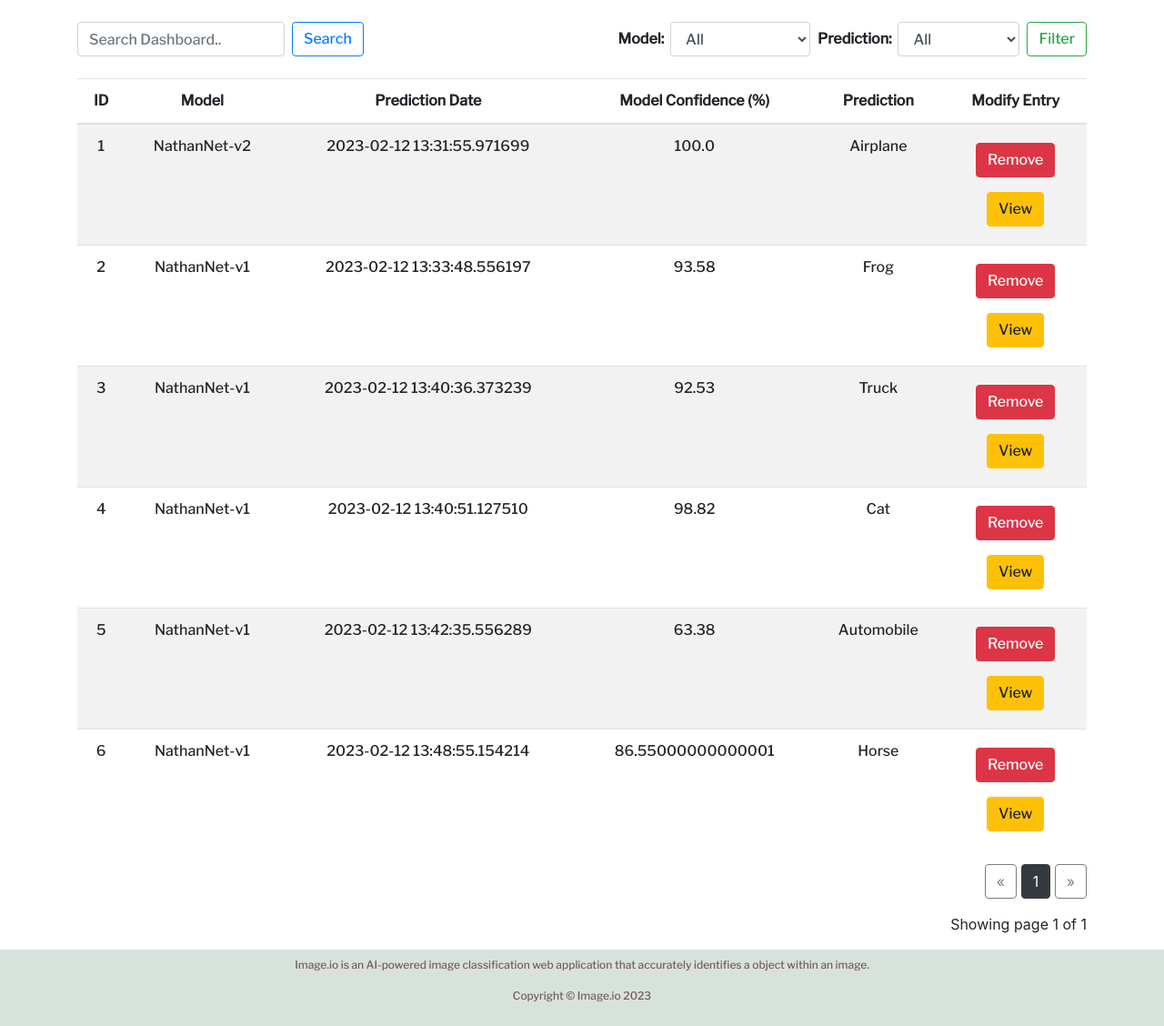
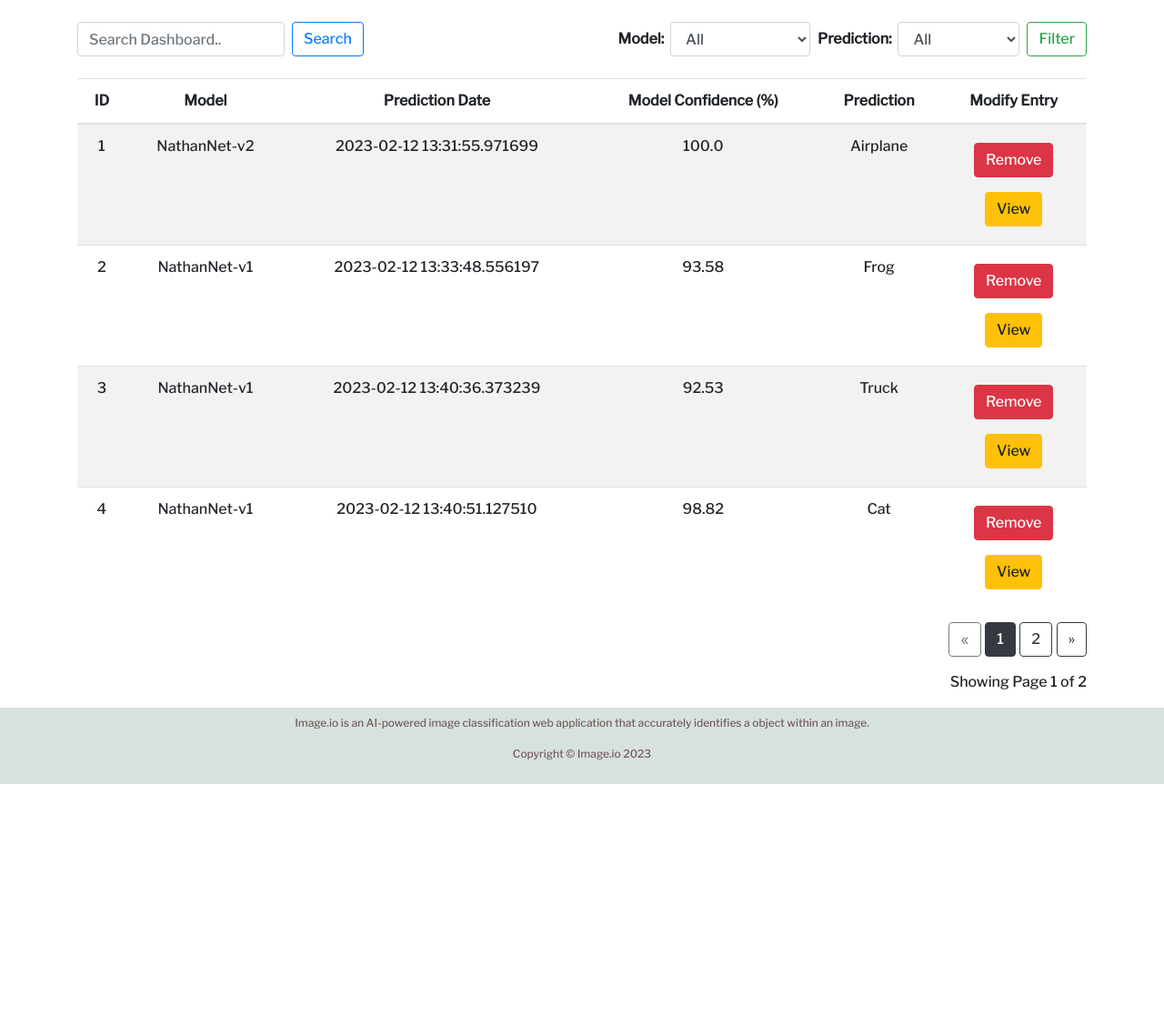
Before and after one commit to yn56yyh/Image.io, a Flask app: page /dashboard in a window 1280 px wide. Shown: the part 71-1199 px from the top of the page at 91% size. After the commit the page ends 933 px from the top, so only its background shows below. Run offline with Flask 3, Linux system fonts and the light colour scheme; a user stored in the database is signed in; some libraries are stand-ins or nearby versions.

Commit message:
Updated Results, and Modified Dashboard

```diff
--- a/application/routes.py
+++ b/application/routes.py
@@ -71,7 +71,7 @@ def register():
 
 
 ## Dashboard Page ##
-ROWS_PER_PAGE = 8
+ROWS_PER_PAGE = 4
 @app.route("/dashboard")
 def dashboard_page():
     entry_count = Entry.query.count()
@@ -133,7 +133,7 @@ def filter():
             flash('No matching filters found!', 'info')
             entries = Entry.query.paginate(page=page, per_page=ROWS_PER_PAGE)
 
-        # Render the results on the template
+
         return render_template('dashboard.html', entries=entries, entry_count=entry_count)
 
     else:
@@ -197,7 +197,7 @@ def upload_page():
             result = add_entry(insert_db)
             print ('Added to Database', result)
             filename = 'upload/'+filename
-            return redirect(url_for('results_page', mod_conf=round(conf_pct1*100,4), result=output, img=filename, choice = db_choice))
+            return redirect(url_for('results_page', mod_conf=round(conf_pct1*100,2), result=output, img=filename, choice = db_choice))
         else:
            error = flash('Error: Unsupported file type.', 'danger')
            return render_template('Upload.html', index = True, pred = form, entry_count = entry_count)
@@ -226,7 +226,7 @@ def predict(filename, choice):
     elif int(choice) == 1:
         predictions = make_prediction(img, 'https://ca2-model-1.onrender.com/v1/models/img_classifier:predict')
     ret = ""
-    class_labels = ['Airplane', 'Car', 'Bird', 'Cat', 'Deer', 'Dog', 'Frog', 'Horse', 'Ship', 'Truck']
+    class_labels = ['Airplane', 'Automobile', 'Bird', 'Cat', 'Deer', 'Dog', 'Frog', 'Horse', 'Ship', 'Truck']
     for i, pred in enumerate(predictions):
         index = np.argmax(pred)
         response = class_labels[index]
--- a/application/templates/Results.html
+++ b/application/templates/Results.html
@@ -8,6 +8,9 @@
     <div class="p-2 w-50 d-flex flex-column justify-content-center">
         <h3 class="text-center" style="font-family: 'Libre Franklin', sans-serif;"><u>Our <b>{{ choice }}</b> Model predicted that this image is:</u></h3>
         <h4 class="text-center" style="font-family: 'Libre Franklin', sans-serif;">a <b>{{ result }}</b> with <b>{{ mod_conf }}%</b> confidence!</h3>
+            <form class='form-inline justify-content-center my-3' action='/home'>
+                <button class='btn btn-success mr-2 search-button ' type='submit'>Return Home</button>
+              </form>
     </div>
 </div>
 {% endblock %}
--- a/application/templates/dashboard.html
+++ b/application/templates/dashboard.html
@@ -28,16 +28,16 @@ Gender, Age, Hypertension, Heart Disease, Ever Married, Work Type, Residence Typ
           <select class='form-control' id='predictionFilter' name='predictionFilter'>
             <option value='all'>All</option>
             <!-- Replace "cifar-10 classes" with the actual names of the classes -->
-            <option value='airplane'>Airplane</option>
-            <option value='automobile'>Automobile</option>
-            <option value='bird'>Bird</option>
+            <option value='Airplane'>Airplane</option>
+            <option value='Automobile'>Automobile</option>
+            <option value='Bird'>Bird</option>
             <option value='cat'>Cat</option>
-            <option value='deer'>Deer</option>
-            <option value='dog'>Dog</option>
-            <option value='frog'>Frog</option>
-            <option value='horse'>Horse</option>
-            <option value='ship'>Ship</option>
-            <option value='truck'>Truck</option>
+            <option value='Deer'>Deer</option>
+            <option value='Dog'>Dog</option>
+            <option value='Frog'>Frog</option>
+            <option value='Horse'>Horse</option>
+            <option value='Ship'>Ship</option>
+            <option value='Truck'>Truck</option>
           </select>
         </div>
 
@@ -89,12 +89,12 @@ Gender, Age, Hypertension, Heart Disease, Ever Married, Work Type, Residence Typ
     <!-- Check for the active page and set the link to "Active"-->
               {% if entries.page == page_num %}
               <a href="{{ url_for('dashboard_page', page=page_num) }}"
-                 class="btn btn-dark">
+                 class="btn btn-dark search-button">
                   {{ page_num }}
               </a>
               {% else %}
               <a href="{{ url_for('dashboard_page', page=page_num) }}"
-                 class="btn btn-outline-dark">
+                 class="btn btn-outline-dark search-button">
                   {{ page_num }}
               </a>
               {% endif %}
@@ -103,12 +103,12 @@ Gender, Age, Hypertension, Heart Disease, Ever Married, Work Type, Residence Typ
           {% endif %}
       {% endfor %}
       <a href="{{ url_for('dashboard_page', page=entries.next_num) }}"
-         class="btn btn-outline-dark
+         class="btn btn-outline-dark search-button
          {% if entries.page == entries.pages %}disabled{% endif %}">
           &raquo;
       </a>
     </div>
-    <p class="text-right mt-3">
-     Showing page {{ entries.page }} of {{ entries.pages }}
+    <p class="text-right mt-3 search-button">
+     Showing Page {{ entries.page }} of {{ entries.pages }}
     </p>
     </div> {% endblock %}
```
Also changed, not shown: application/database.db, application/static/upload/2023-02-12_13-30-11_Andrew-Tate-Bugatti.jpg (added), application/static/upload/2023-02-12_13-31-55_1200px-Egyptair.a330-200.su-gce.arp.jpg (added), application/static/upload/2023-02-12_13-33-48_39CUYMP8vJqHAYGVzUghBX.jpg (added), application/static/upload/2023-02-12_13-38-43_ff4b57346a1d673952550dcaeb30fdba.png (added), application/static/upload/2023-02-12_13-40-36_wp4898055.jpg (added), application/static/upload/2023-02-12_13-40-51_Cat03.jpg (added), application/static/upload/2023-02-12_13-42-35_MyNiggaKoko_01_1024x1024.jpg (added), application/static/upload/2023-02-12_13-47-26_Stag_On_A_Hill.jpg (added), application/static/upload/2023-02-12_13-48-54_Stag_On_A_Hill.jpg (added).
